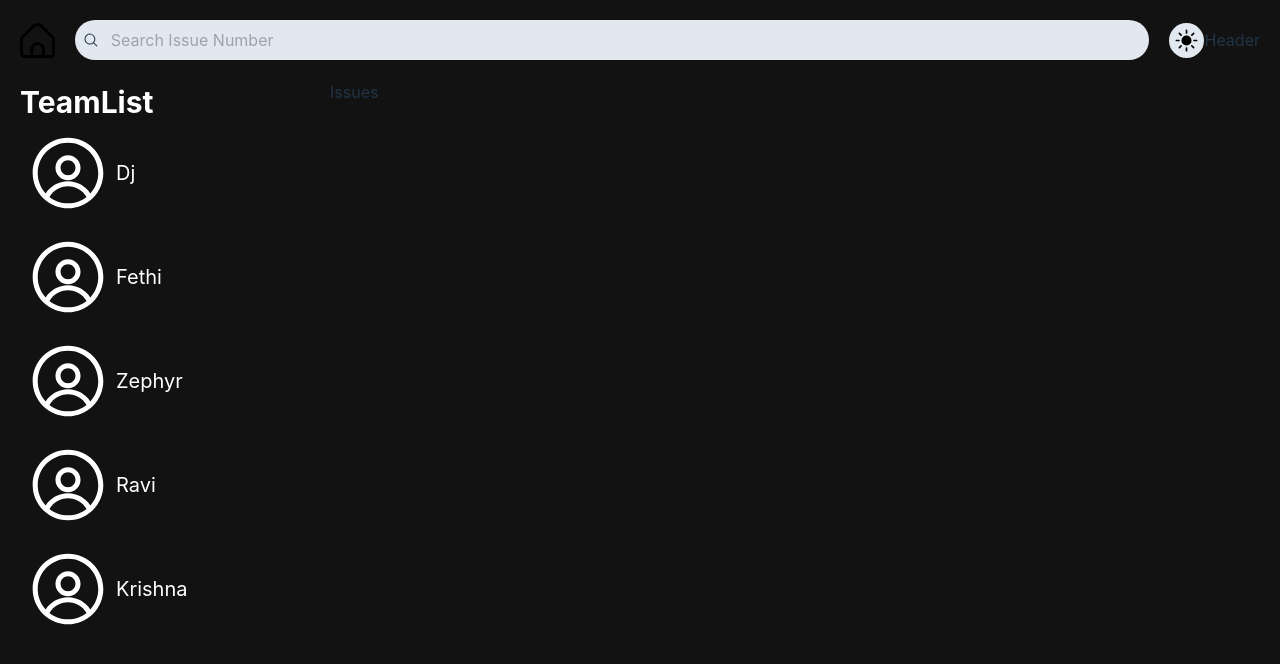
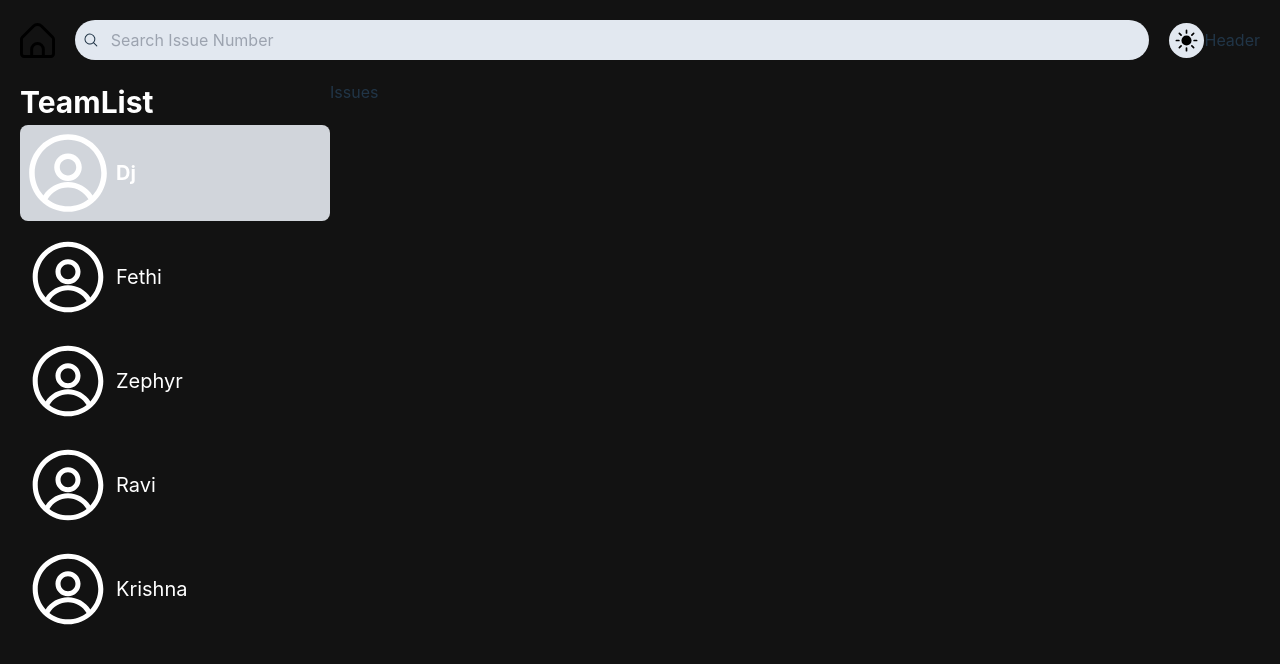
Before and after one commit to dritchey01/KiteStandupManager, a React (Vite) app: page / in a window 1280 px wide. Shown: the top 664 px of the page. Built offline with nearby package versions, Linux system fonts and the light colour scheme.

Commit message:
selected styles addition

```diff
--- a/src/Components/TeamList.jsx
+++ b/src/Components/TeamList.jsx
@@ -1,14 +1,16 @@
+import { useState } from 'react';
 import data from '../mocks/apiData.json'
 import { RxAvatar } from "react-icons/rx";
 const TeamList = () => {
+  const [activeTeam, setActiveTeam] = useState(1)
   return (
     <div>
       <h2 className="text-[30px] font-bold dark:text-white">TeamList</h2>
       {
         data.teams.map((member) => (
-          <div key={member.id} className='flex gap-2 items-center mb-2 cursor-pointer hover:bg-gray-300 p-2 rounded-lg hover:dark:bg-gray-600'>
-            <RxAvatar style={{width: '80px', height: '80px'}} className='dark:text-white'/>
-            <h3 className="dark:text-white text-[20px]">{member.name}</h3>
+          <div key={member.id} className={`flex gap-2 items-center mb-2 cursor-pointer hover:bg-gray-300 p-2 group rounded-lg hover:dark:bg-gray-600 ${activeTeam === member.id && 'bg-gray-300'}`} onClick={() => setActiveTeam(member.id)}>
+            <RxAvatar style={{width: '80px', height: '80px'}} className={`dark:text-white group-hover:scale-110 transition-all ease-in ease-out duration-300 ${activeTeam === member.id && 'scale-110'}`}/>
+            <h3 className={`dark:text-white text-[20px] group-hover:font-bold transition-all ease-in ease-out duration-300 ${activeTeam === member.id && 'font-bold'}`} >{member.name}</h3>
           </div>
         ))
       }
```
